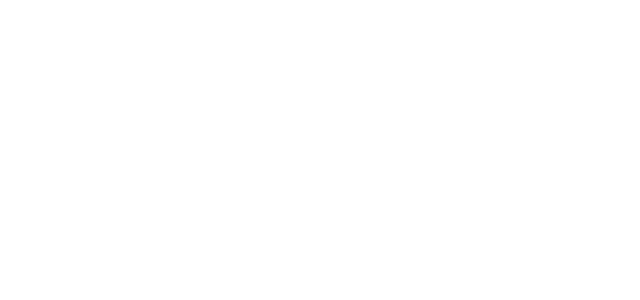
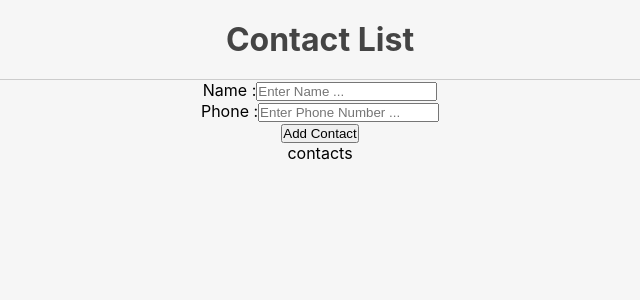
Before and after one commit to IsAmirMmd/Contact-List, a React (Create React App) app: page / in a window 1280 px wide. Shown: the top 300 px of the page, without its empty margins (320-960 px from the left). Built offline with nearby package versions, Linux system fonts and the light colour scheme; the HTML template or start-up script is replaced by a standard one.

Commit message:
create the form of add contacts and its change handler and some styles updated

```diff
--- a/src/App.css
+++ b/src/App.css
@@ -1,3 +1,12 @@
 .App {
   text-align: center;
+  padding-top: 20px;
+  background-color: #f6f6f6;
+  width: 100vw;
+  height: 100vh;
 }
+.App h1 {
+  color: #444;
+  border-bottom: 1px solid #ccc;
+  padding-bottom: 20px;
+}
--- a/src/App.js
+++ b/src/App.js
@@ -1,7 +1,14 @@
 import "./App.css";
+import AddContact from "./Components/addContact/AddContact";
 
 function App() {
-  return <div className="App"></div>;
+  return (
+    <div className="App">
+      <h1>Contact List</h1>
+      <AddContact />
+      <section>contacts</section>
+    </div>
+  );
 }
 
 export default App;
--- /dev/null
+++ b/src/Components/addContact/AddContact.jsx
@@ -0,0 +1,43 @@
+import { useState } from "react";
+
+const AddContact = () => {
+  const [contact, setContact] = useState({
+    name: "",
+    phone: "",
+  });
+
+  const changeHandler = (e) => {
+    console.log(e.target.value);
+    setContact({ ...contact, [e.target.name]: e.target.value });
+  };
+
+  return (
+    <form onSubmit={null}>
+      <div className="form-control">
+        <label>Name :</label>
+        <input
+          type="text"
+          placeholder="Enter Name ..."
+          name="name"
+          value={contact.name}
+          onChange={changeHandler}
+        />
+      </div>
+      <div className="form-control">
+        <label>Phone :</label>
+        <input
+          type="number"
+          placeholder="Enter Phone Number ..."
+          name="phone"
+          value={contact.phone}
+          onChange={changeHandler}
+        />
+      </div>
+      <div>
+        <button>Add Contact</button>
+      </div>
+    </form>
+  );
+};
+
+export default AddContact;
--- a/src/index.css
+++ b/src/index.css
@@ -1,13 +1,18 @@
+* {
+  margin: 0;
+  padding: 0;
+  box-sizing: border-box;
+}
 body {
   margin: 0;
-  font-family: -apple-system, BlinkMacSystemFont, 'Segoe UI', 'Roboto', 'Oxygen',
-    'Ubuntu', 'Cantarell', 'Fira Sans', 'Droid Sans', 'Helvetica Neue',
+  font-family: -apple-system, BlinkMacSystemFont, "Segoe UI", "Roboto", "Oxygen",
+    "Ubuntu", "Cantarell", "Fira Sans", "Droid Sans", "Helvetica Neue",
     sans-serif;
   -webkit-font-smoothing: antialiased;
   -moz-osx-font-smoothing: grayscale;
 }
 
 code {
-  font-family: source-code-pro, Menlo, Monaco, Consolas, 'Courier New',
+  font-family: source-code-pro, Menlo, Monaco, Consolas, "Courier New",
     monospace;
 }
```
